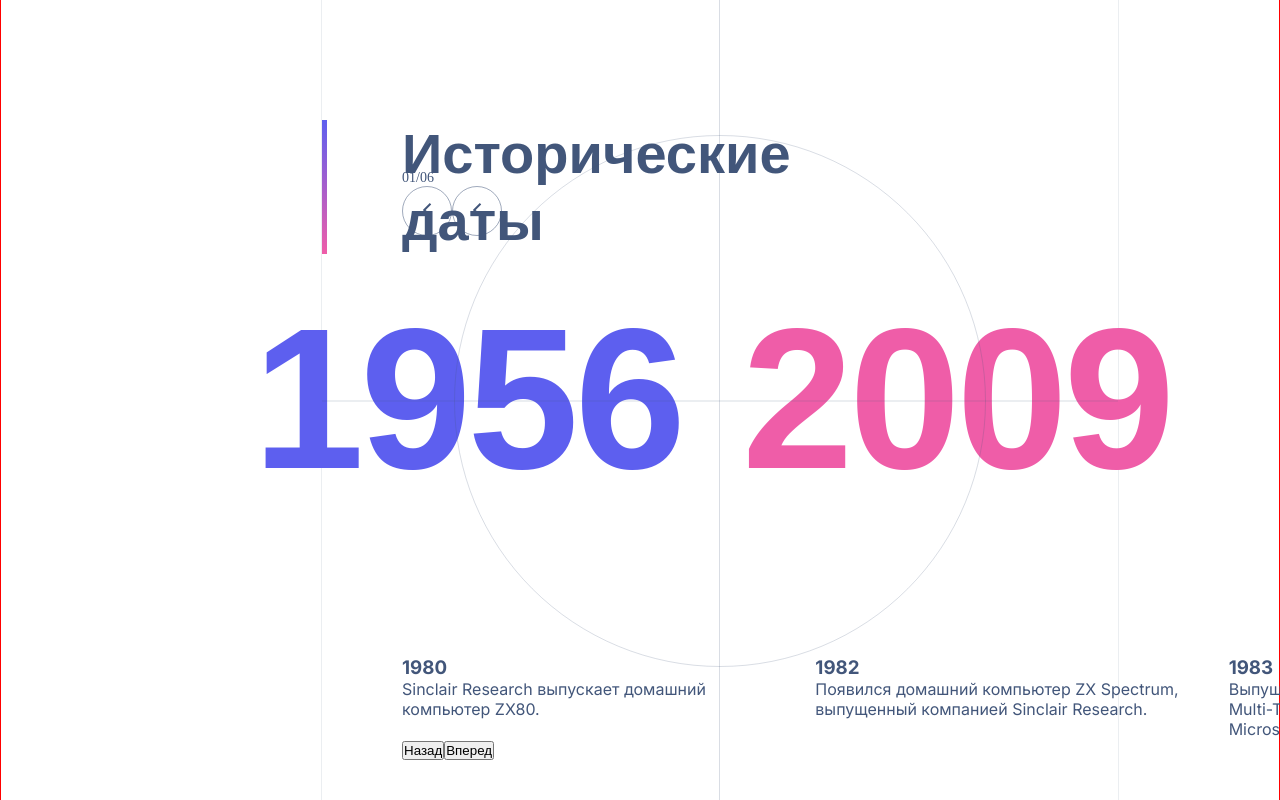
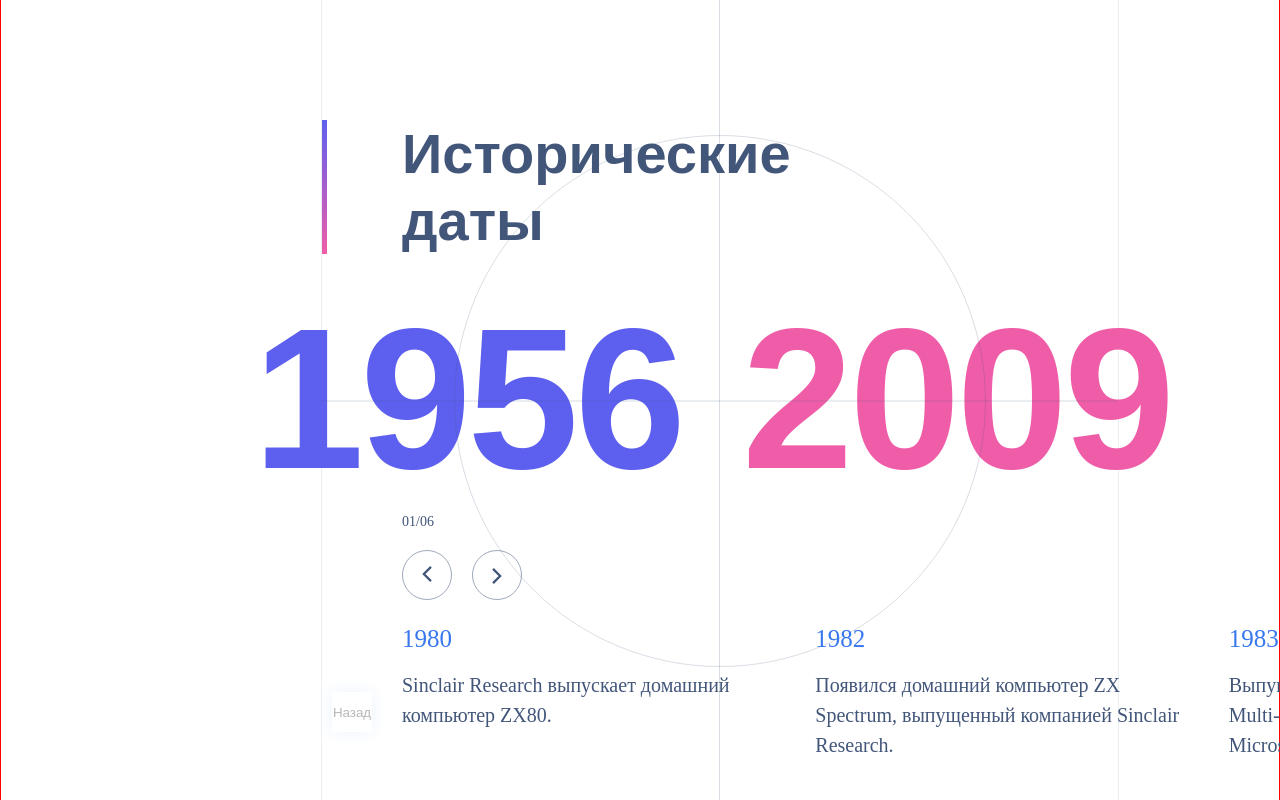
Before and after one commit to kravcov7/dates, a Next.js app: page / in a window 1280 px wide. Built offline with nearby package versions, Linux system fonts and the light colour scheme.

Commit message:
разметка

```diff
--- a/package.json
+++ b/package.json
@@ -10,6 +10,7 @@
   },
   "dependencies": {
     "@types/swiper": "^6.0.0",
+    "classnames": "^2.3.2",
     "gsap": "^3.12.4",
     "next": "^14.0.4",
     "react": "^18.2.0",
--- a/src/components/History/index.tsx
+++ b/src/components/History/index.tsx
@@ -6,6 +6,7 @@ import { CardsSlider } from "@/features/ui/CardsSlider/CardsSlider";
 import data from "@/assets/data";
 import { Circle } from "@/widgets/ui/Circle/Circle";
 import { Title } from "@/widgets/ui/Title/Title";
+import { Pagination } from "@/features/ui/Pagination/Pagination";
 
 function History() {
   const [currentPointIndex, setCurrentPointIndex] = useState<number>(
@@ -19,9 +20,7 @@ function History() {
       <div className={styles.history}>
         <Title />
         <Circle />
-        <div className={styles.pagination}>01/06</div>
-        <Button />
-        <Button />
+        <Pagination />
         <CardsSlider sliderData={sliderData} />
       </div>
     </>
--- a/src/features/ui/CardsSlider/CardsSlider.module.css
+++ b/src/features/ui/CardsSlider/CardsSlider.module.css
@@ -4,3 +4,58 @@
   left: 80px;
   width: 1200px;
 }
+
+.prew {
+  position: absolute;
+  top: 50%;
+  z-index: 1;
+
+  top: 50%;
+  left: -70px;
+
+  width: 40px;
+  height: 40px;
+  border: none;
+
+  background-color: white;
+  box-shadow: 0 0 15px 0 rgba(56, 119, 238, 0.1);
+  cursor: pointer;
+}
+
+.next {
+  position: absolute;
+  top: 50%;
+  z-index: 1;
+
+  top: 50%;
+  right: -120px;
+
+  width: 40px;
+  height: 40px;
+  border: none;
+
+  background-color: white;
+  /* background-image: url("@/assets/svg/blue-arrow.svg"); */
+  box-shadow: 0 0 15px 0 rgba(56, 119, 238, 0.1);
+  cursor: pointer;
+}
+
+.title {
+  color: #3877ee;
+  font-family: Bebas Neue;
+  font-size: 25px;
+  font-style: normal;
+  font-weight: 400;
+  line-height: 120%; /* 30px */
+  text-transform: uppercase;
+  margin-bottom: 16px;
+}
+
+.description {
+  color: var(--Black-blue, #42567a);
+  font-family: PT Sans;
+  font-size: 20px;
+  font-style: normal;
+  font-weight: 400;
+  line-height: 30px; /* 150% */
+}
--- a/src/features/ui/CardsSlider/CardsSlider.tsx
+++ b/src/features/ui/CardsSlider/CardsSlider.tsx
@@ -1,4 +1,3 @@
-// 'use client'
 
 import React, { useRef } from "react";
 import styles from "./CardsSlider.module.css";
--- /dev/null
+++ b/src/features/ui/Pagination/Pagination.module.css
@@ -0,0 +1,23 @@
+.pagination {
+  position: absolute;
+  bottom: 25%;
+  left: 80px;
+  display: flex;
+  flex-direction: column;
+}
+
+.count {
+  color: #42567a;
+
+  font-family: PT Sans;
+  font-size: 14px;
+  font-style: normal;
+  font-weight: 400;
+  line-height: normal;
+  margin-bottom: 20px;
+}
+
+.buttons {
+    display: flex;
+    gap: 20px;
+}
--- /dev/null
+++ b/src/features/ui/Pagination/Pagination.tsx
@@ -0,0 +1,16 @@
+import React from "react";
+import styles from "./Pagination.module.css";
+import { Button } from "@/shared/ui/Button/Button";
+
+export const Pagination = () => {
+  return (
+    <div className={styles.pagination}>
+
+      <div className={styles.count}>01/06</div>
+      <div className={styles.buttons}>
+        <Button  />
+        <Button direction={true} />
+      </div>
+    </div>
+  );
+};
--- a/src/shared/ui/Button/Button.module.css
+++ b/src/shared/ui/Button/Button.module.css
@@ -8,3 +8,7 @@
   outline: none;
   cursor: pointer;
 }
+
+.next {
+  transform: rotate(180deg);
+}
--- a/src/shared/ui/Button/Button.tsx
+++ b/src/shared/ui/Button/Button.tsx
@@ -2,12 +2,23 @@ import { ButtonHTMLAttributes, FC } from "react";
 import styles from "./Button.module.css";
 import Arrow from "@/shared/assets/icons/arrow.svg";
 import Image from "next/image";
+import classNames from "classnames";
 
-export const Button: FC<ButtonHTMLAttributes<HTMLButtonElement>> = (props) => {
-  const { children } = props;
+interface ButtonProps extends ButtonHTMLAttributes<HTMLButtonElement> {
+  className?: string;
+  direction?: boolean;
+  disabled?: boolean;
+}
+
+export const Button: FC<ButtonProps> = (props) => {
+  const { children, direction = false } = props;
   return (
-    <button type="button" className={styles.button}>
-      <Image src={Arrow} alt="arrow" width={12} height={14} />
+
+    <button
+      type="button"
+      className={classNames(styles.button, { [styles.next]: direction })}
+    >
+      <Image src={Arrow} alt="arrow" width={12} height={16} />
       {children}
     </button>
   );
```
Also changed, not shown: 1 other file (tests, documents, lock files or other folders).
